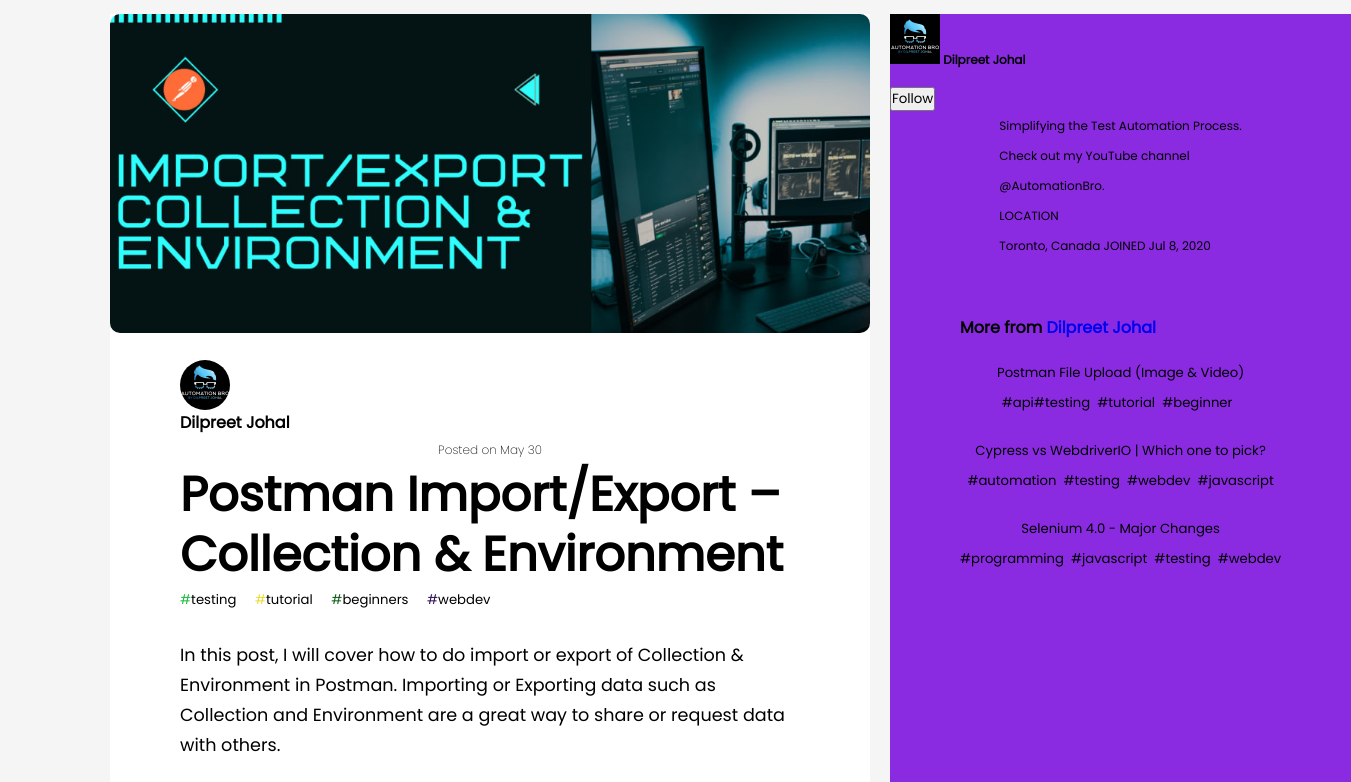
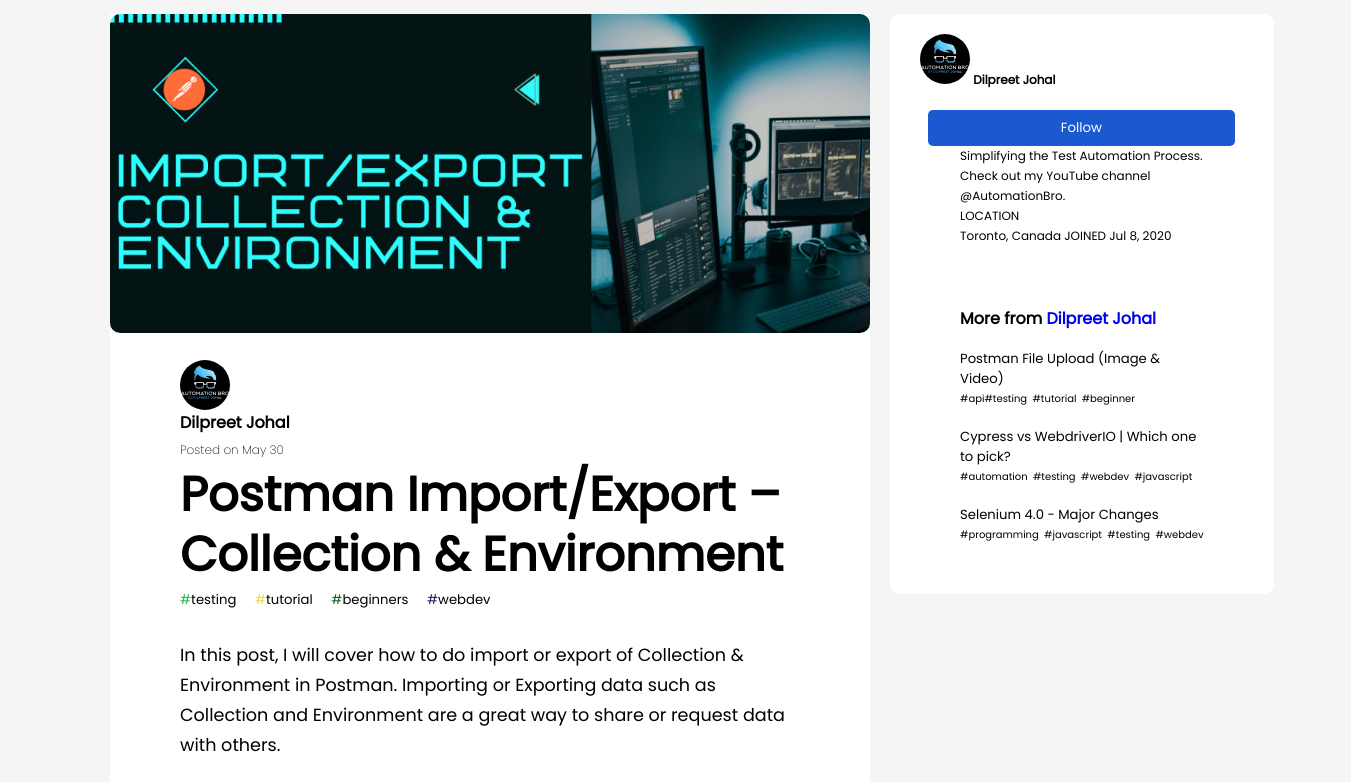
Before and after one commit to Nanda-prabhu/Techsnap_dev.to, a plain HTML site: page index.html in a window 1280 px wide. Shown: the part 66-848 px from the top of the page, 1351 px wide, since content can reach past the window. Drawn offline with Linux system fonts and the light colour scheme.

Commit message:
after updating sidebar

```diff
--- a/styles.css
+++ b/styles.css
@@ -22,7 +22,7 @@ header{
     position: fixed;  /*-----------------------------------------------------------------------------navbar position*/
 }
 .navbar{
-    position: relative;     /* note */
+    /*position: relative;   */  /* note */
     display: flex;
     align-items: center;
     background-color: white;
@@ -34,6 +34,9 @@ header{
     width: auto;
     height: 60px;
     box-shadow:0px 0px 2px 0 rgb(75, 72, 72);
+
+    position: fixed;
+    z-index: 999;
 
 }
 
@@ -125,37 +128,18 @@ button.log-in:hover {
 .main-card{
     background-color: white;
     height: 100%;
-    max-width: 900px;
+    /*max-width: 900px; **********/
+    /*float: left; */
     /*grid-column: 1/4;        */
 
 
 }
 
-.main-img{
-    /*max-width: 65%;  */
-/*    object-fit: scale-down;
-    border-radius: 12px;
-    margin-top: 40px;
-    height: 1000px;
-    width: 65%;
-
-     overflow: hidden;*/
-
-
-
-    /*max-width: 100%;  */
-   /* object-fit: scale-down;
+/*.main-img{
+    height: 100%;
     width: 100%;
-    height: 378%;
-    border-radius: 2%; */
-
-    width: 100%;
-    height: 100%;
-    border-radius: 100px;
-    display: inline-block;
-   /* padding-top: 80px;  */
-
-}
+    border-radius: 20px;
+}   ***************************************/
 
 .blogger-img{
     border-radius: 50%;
@@ -166,6 +150,8 @@ button.log-in:hover {
     font-weight: lighter;
     font-size: 12px;
     color: rgb(25, 24, 24);
+    /*margin-right: 70px; */
+    justify-content: start;
 }
 
 .title{
@@ -285,6 +271,16 @@ p{
     margin-right: 60px;
 }
 
+textarea{
+    /*flex-grow: 5; */
+    border-radius: 6px;
+    padding: 5px;
+    width: 100%;
+}
+
+.discuss-top{
+    display: flex;
+}
 
 .discuss-top button {
     align-self: center;
@@ -304,29 +300,89 @@ p{
     background-color: lightgray;
 }
 
+.news-card-enter-discussion{
+    flex-grow: 2;
+    padding: 10px;
+}
 
 
 
 
-.read-next{
+
+/*.read-next{
     background-color: white;
     height: 100%;
     max-width: 900px;
-}
+}*/
 
 .sidebar{
-    height: 50%;
+    height: 20%;
+    width: fit-content; /****width: fit-content;****/
+    margin-right: 100px;
+    border-radius: 10px;
     /*width: 200px; */
     /*margin-top: 50px; */
-    background-color: blueviolet;
+    background-color: white;
     font-size: 12px;
     padding-bottom: 200px;
 
     position: sticky;
     top: 70px;
+   /* padding: 10px; */
+
+
     /*grid-column-start: 4;   */
+}
 
+.sidebar-p{
+    justify-content: start;
+    line-height: 20px;
 }
+
+.sidebar-p-span{
+    justify-content: start;
+    line-height: 20px;
+    font-size: 10px;
+}
+
+.follow-btn{
+    justify-content: center;
+    width: 80%;
+    padding: 8px 16px 8px 16px;
+    margin-left: 38px;
+    color: white;
+    background-color: rgb(26, 89, 207);
+    border-radius: 5px;
+    border: 1px;
+}
+
+.follow-btn:hover{
+    cursor: pointer;
+    background-color: rgb(43, 43, 187);
+}
+
+.about-devteam{
+    background-repeat: 20px;
+}
+
+.about-follow{
+    justify-content: start;
+    line-height: 20px;
+    /***gappppppppppppppppp****/
+}
+
+.flex-item > img{
+    border-radius: 50%;
+    margin-left: 30px;
+    margin-top: 20px;
+}
+
+
+
+
+
+
+
 
 .ftr{
     display: flex;
```
